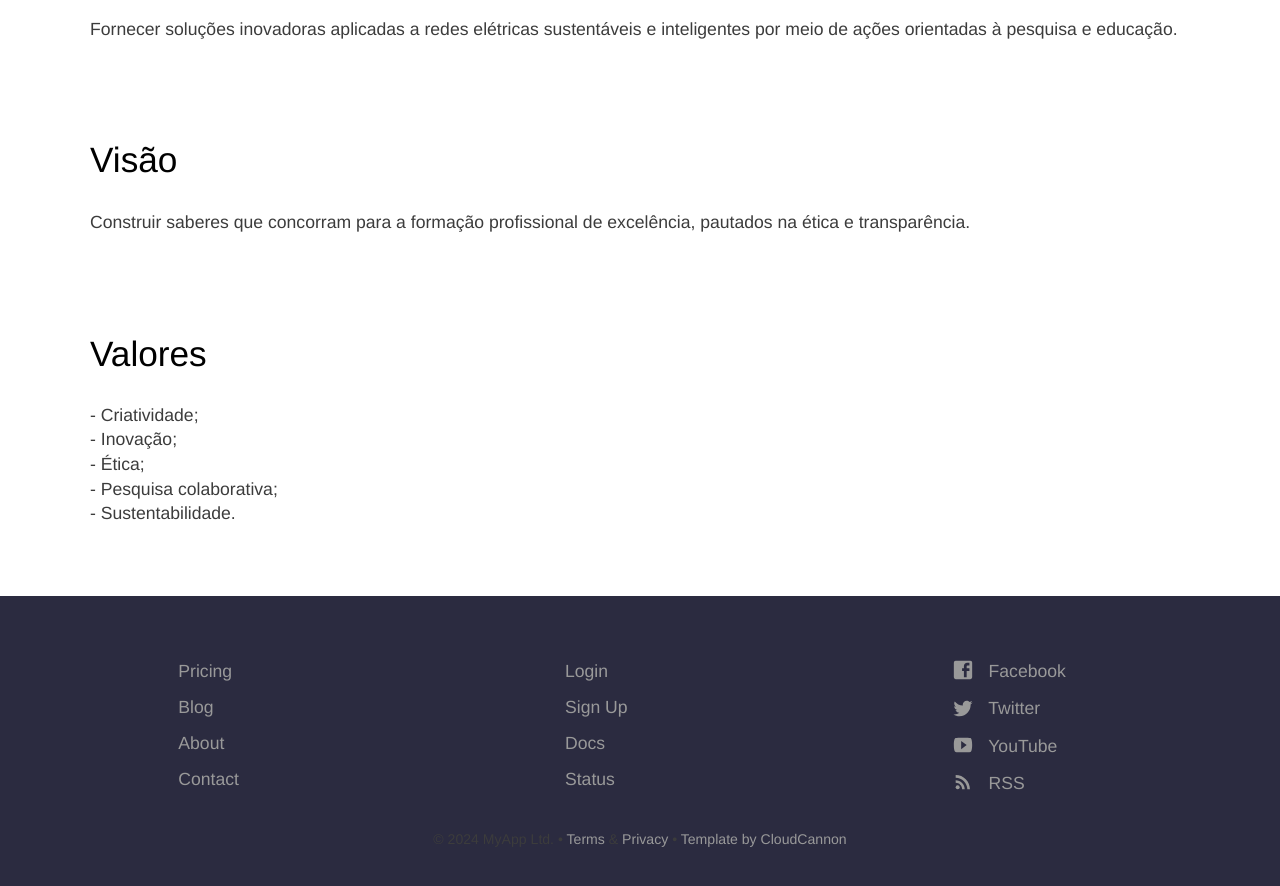
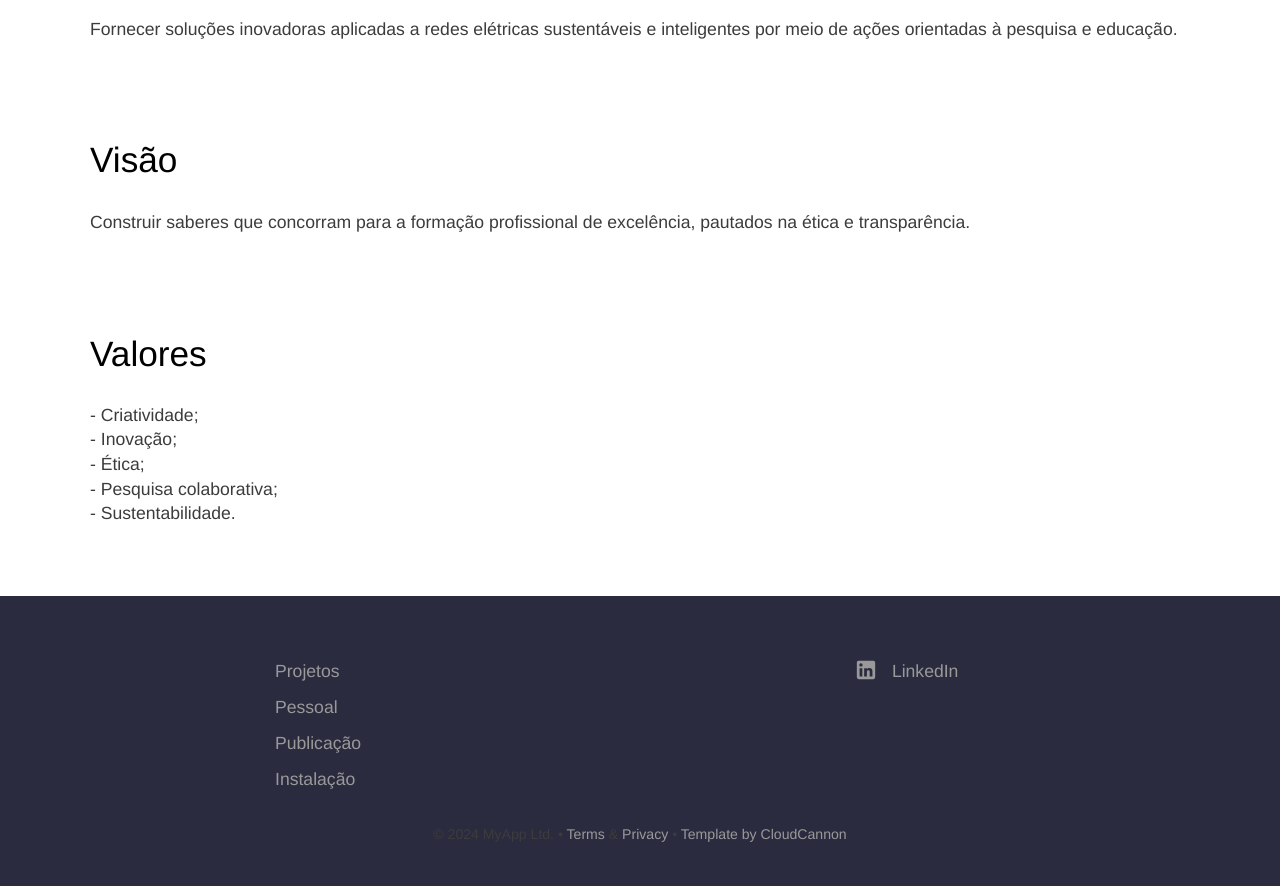
Before and after one commit to Gabriell89222/Gabriell89222.github.io, a Jekyll site: the page built from index.html, in a window 1280 px wide and 900 px high, scrolled down 940 px. Shown: the top 886 px of the window. Built offline with Jekyll 4.4.1, drawn with Linux system fonts in a browser that asks for light colours.

Commit message:
Ajuste rodapé

```diff
--- a/_data/footer.yml
+++ b/_data/footer.yml
@@ -1,39 +1,15 @@
 - links:
-  - name: Pricing
+  - name: Projetos
+    link: /blog/
+  - name: Pessoal
+    link: /about/
+  - name: Publicação
     link: /pricing/
-  - name: Blog
-    link: /blog/
-  - name: About
-    link: /about/
-  - name: Contact
+  - name: Instalação
     link: /contact/
+
 - links:
-  - name: Login
-    link: /
+  - name: LinkedIn
+    link: https://www.linkedin.com/company/grei-ufc/mycompany/
     new_window: true
-  - name: Sign Up
-    link: /
-    new_window: true
-  - name: Docs
-    link: /
-    new_window: true
-  - name: Status
-    link: /
-    new_window: true
-- links:
-  - name: Facebook
-    link: https://facebook.com/cloudcannon/
-    new_window: true
-    social_icon: Facebook
-  - name: Twitter
-    link: https://twitter.com/cloudcannon/
-    social_icon: Twitter
-    new_window: true
-  - name: YouTube
-    link: https://youtube.com/cloudcannon/
-    social_icon: YouTube
-    new_window: true
-  - name: RSS
-    link: /feed.xml
-    social_icon: RSS
-    new_window: false
+    social_icon: LinkedIn
```
